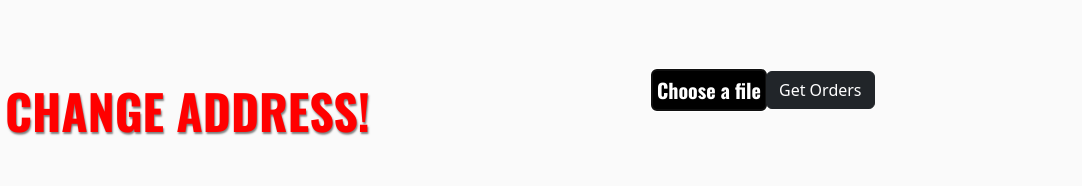
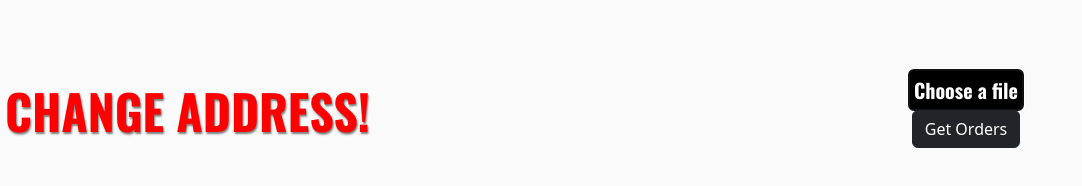
Before and after one commit to PaulKillian/oer, a Next.js app: page / in a window 1280 px wide. Shown: the part 136-322 px from the top of the page, without its empty margins (0-1082 px from the left). Built offline with nearby package versions, Linux system fonts and the light colour scheme.

Commit message:
Update upload.js

```diff
--- a/components/upload.js
+++ b/components/upload.js
@@ -35,7 +35,7 @@ export function Upload() {
     };
 
     return (
-    <div className="d-flex flex-row align-items-center">
+    <div className="d-flex flex-column align-items-center">
        <input
         type="file"
         name="file"
```
